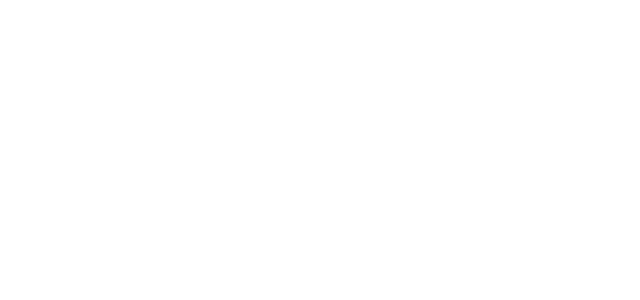
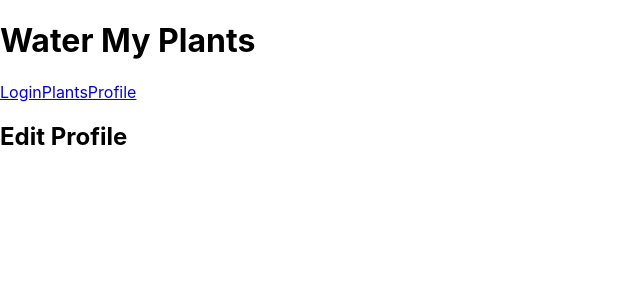
Before and after one commit to Water-My-Plants-tt2/Front-End, a React (Create React App) app in the folder water-my-plants/: page /profile in a window 1280 px wide. Shown: the top 300 px of the page, without its empty margins (0-640 px from the left). Built offline with nearby package versions, Linux system fonts and the light colour scheme.

Commit message:
Switch + Navlinks

```diff
--- a/water-my-plants/package.json
+++ b/water-my-plants/package.json
@@ -6,8 +6,10 @@
     "@testing-library/jest-dom": "^5.11.9",
     "@testing-library/react": "^11.2.5",
     "@testing-library/user-event": "^12.7.3",
+    "axios": "^0.21.1",
     "react": "^17.0.1",
     "react-dom": "^17.0.1",
+    "react-router-dom": "^5.2.0",
     "react-scripts": "4.0.3",
     "web-vitals": "^1.1.0"
   },
--- a/water-my-plants/src/App.js
+++ b/water-my-plants/src/App.js
@@ -1,9 +1,12 @@
 import './App.css';
+import React from "react";
+
 
 function App() {
 
   return (
     <div className="App">
+      <h1>Water My Plants</h1>
 
     </div>
   );
--- a/water-my-plants/src/components/EditProfile.js
+++ b/water-my-plants/src/components/EditProfile.js
@@ -8,7 +8,7 @@ const EditProfile = () => {
 
     return (
         <div>
-
+            <h2>Edit Profile</h2>
         </div>
     )
 }
--- a/water-my-plants/src/components/Login.js
+++ b/water-my-plants/src/components/Login.js
@@ -8,7 +8,7 @@ const Login = () => {
 
     return (
         <div>
-
+            <h2>Login/Register</h2>
         </div>
     );
 };
--- a/water-my-plants/src/components/MyPlants.js
+++ b/water-my-plants/src/components/MyPlants.js
@@ -15,7 +15,7 @@ const MyPlants = () => {
 
     return(
         <div>
-
+            <h2>My Plants</h2>
         </div>
     )
 }
--- a/water-my-plants/src/index.js
+++ b/water-my-plants/src/index.js
@@ -3,11 +3,25 @@ import ReactDOM from 'react-dom';
 import './index.css';
 import App from './App';
 import reportWebVitals from './reportWebVitals';
+import { BrowserRouter as Router, Route, Switch, NavLink } from "react-router-dom";
+
+import Login from "./components/Login";
+import MyPlants from "./components/MyPlants";
+import EditProfile from "./components/EditProfile";
 
 ReactDOM.render(
-  <React.StrictMode>
-    <App />
-  </React.StrictMode>,
+    <Router>
+      <App />
+      <NavLink to="/login">Login</NavLink>
+      <NavLink to="/plants">Plants</NavLink>
+      <NavLink to="/profile">Profile</NavLink>
+
+      <Switch>
+        <Route path="/login" component={Login} />
+        <Route path="/plants" component={MyPlants} />
+        <Route path="/profile" component={EditProfile} />
+      </Switch>
+    </Router>,
   document.getElementById('root')
 );
 
```
Also changed, not shown: 1 other file (tests, documents, lock files or other folders).
